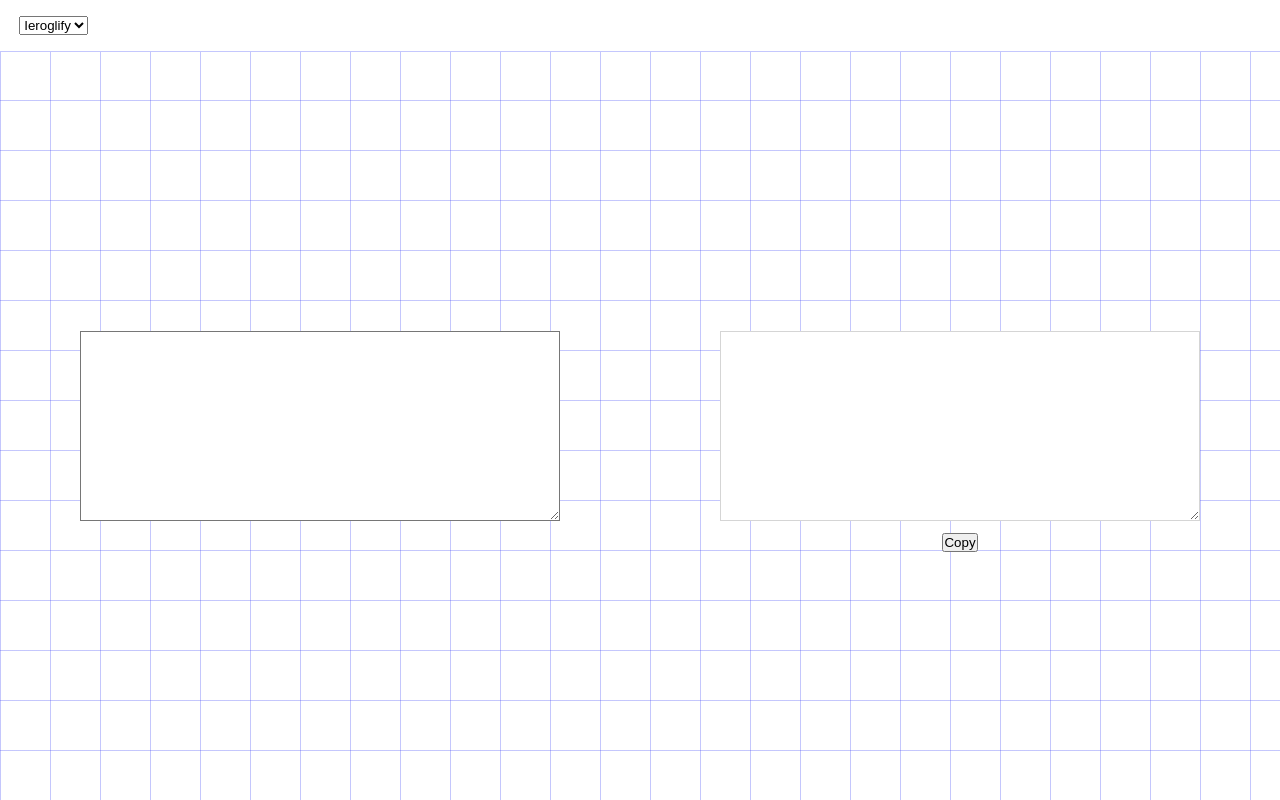
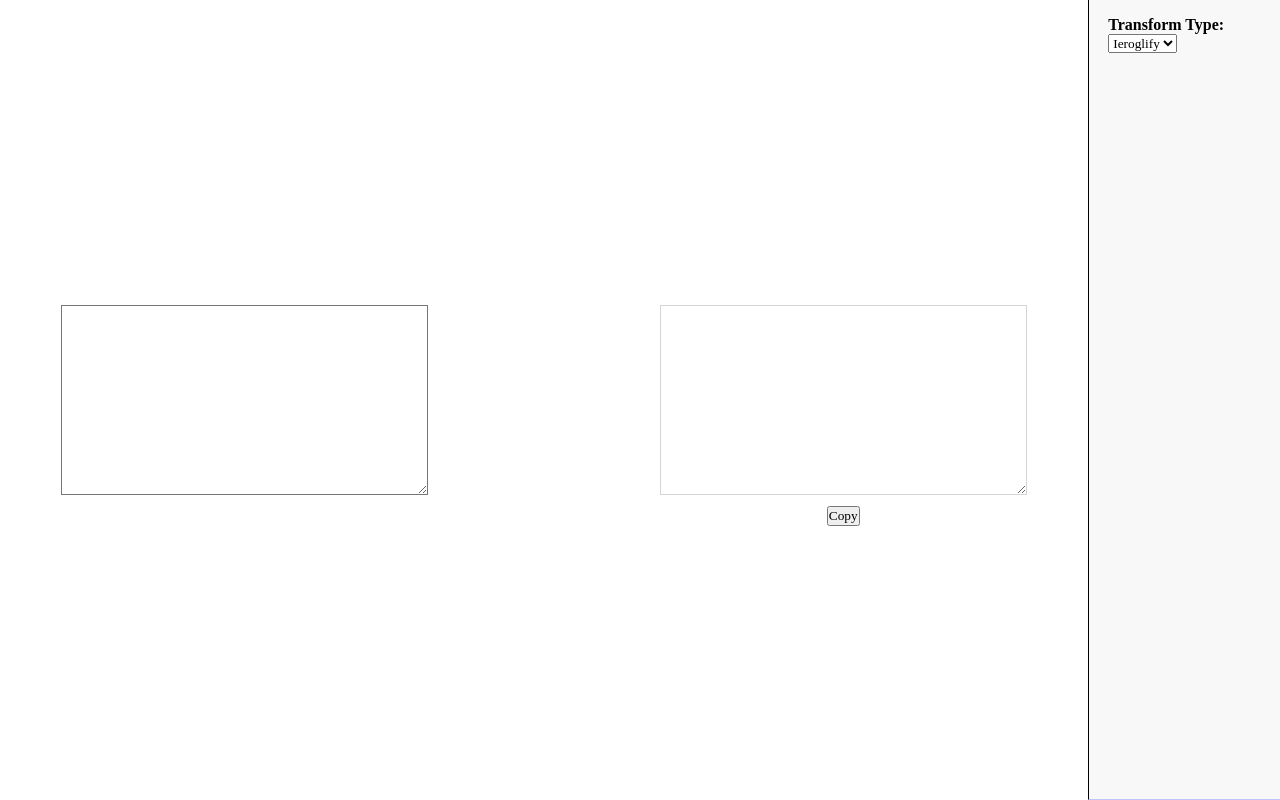
Before and after one commit to addicted-2-you/text-transformer, a React app: page / in a window 1280 px wide. Built offline with nearby package versions, Linux system fonts and the light colour scheme.

Commit message:
move controls panel to the right

```diff
--- a/src/app.jsx
+++ b/src/app.jsx
@@ -6,11 +6,14 @@ import OutputArea from './widgets/output-area';
 
 function App() {
   return (
-    <div className="app">
+    <>
+      <div className="input-output">
+        <InputArea />
+        <OutputArea />
+      </div>
+
       <ControlsPanel />
-      <InputArea />
-      <OutputArea />
-    </div>
+    </>
   );
 }
 
--- a/src/app.scss
+++ b/src/app.scss
@@ -4,26 +4,18 @@ $fade-purple: #444cf750;
   margin: 0;
   padding: 0;
   box-sizing: border-box;
-}
-
-body {
-  height: 100vh;
-  overflow: hidden;
+  font-family: 'Times New Roman', Times, serif;
 }
 
 #root {
-  height: 100%;
-}
+  height: 100vh;
+  display: flex;
+  overflow: hidden;
 
-.app {
-  height: 100%;
-  display: grid;
-  grid-template-areas: 'controls-panel controls-panel' 'input-area output-area';
-  grid-template-columns: 50% 50%;
-  grid-template-rows: auto 1fr;
-  background-size: 50px 50px;
-  background-image: linear-gradient($fade-purple 1px, transparent 1px),
-    linear-gradient(to right, $fade-purple 1px, #ffffff 1px);
+  .input-output {
+    display: flex;
+    flex-grow: 1;
+    justify-content: space-between;
 
     .input-area,
     .output-area {
@@ -34,3 +26,4 @@ body {
       }
     }
   }
+}
--- a/src/widgets/controls-panel/controls-panel.jsx
+++ b/src/widgets/controls-panel/controls-panel.jsx
@@ -16,6 +16,8 @@ function ControlsPanel() {
   return (
     <div className="controls-panel">
       <label htmlFor="text-transform-type-select">
+        <strong>Transform Type: </strong>
+
         <select
           id="text-transform-type-select"
           value={transformType}
--- a/src/widgets/controls-panel/controls-panel.scss
+++ b/src/widgets/controls-panel/controls-panel.scss
@@ -2,10 +2,10 @@ $fade-purple: #444cf750;
 
 .controls-panel {
   padding: 1rem 1.2rem;
+  width: 15vw;
   display: flex;
   justify-content: start;
-  align-items: center;
-  grid-area: controls-panel;
-  background-color: #ffffff;
+  background-color: #efefef70;
   border-bottom: 1px solid $fade-purple;
+  border-left: 1px solid #000000;
 }
--- a/src/widgets/input-area/input-area.scss
+++ b/src/widgets/input-area/input-area.scss
@@ -1,6 +1,6 @@
 .input-area {
+  width: 45%;
   display: flex;
   justify-content: center;
   align-items: center;
-  grid-area: input-area;
 }
--- a/src/widgets/output-area/output-area.scss
+++ b/src/widgets/output-area/output-area.scss
@@ -1,9 +1,9 @@
 .output-area {
+  width: 45%;
   display: flex;
   flex-direction: column;
   justify-content: center;
   align-items: center;
-  grid-area: output-area;
 
   &__copy-button {
     position: absolute;
```
Lines whose indentation alone changed are shown as unchanged.
